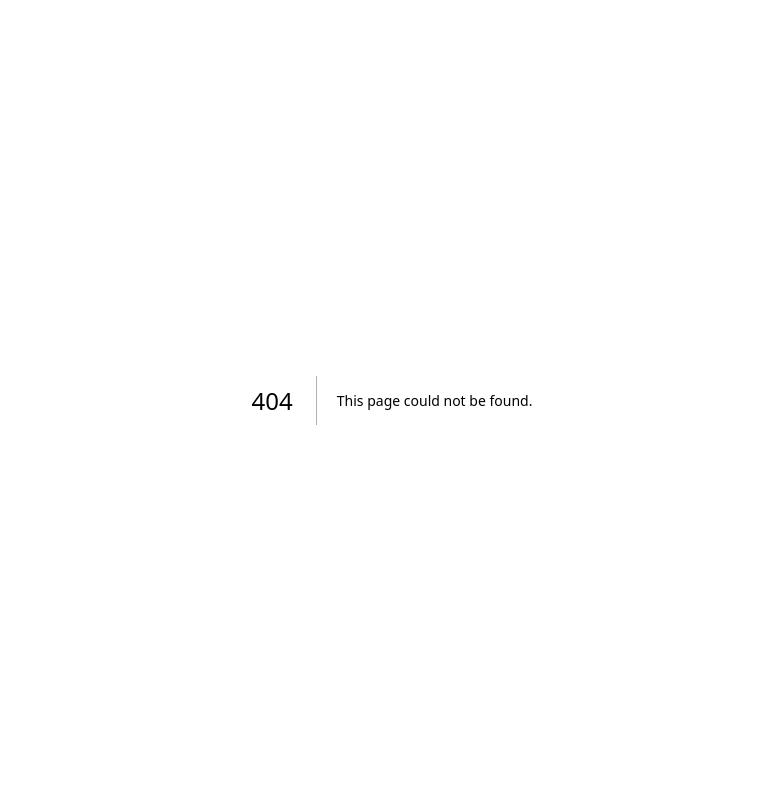
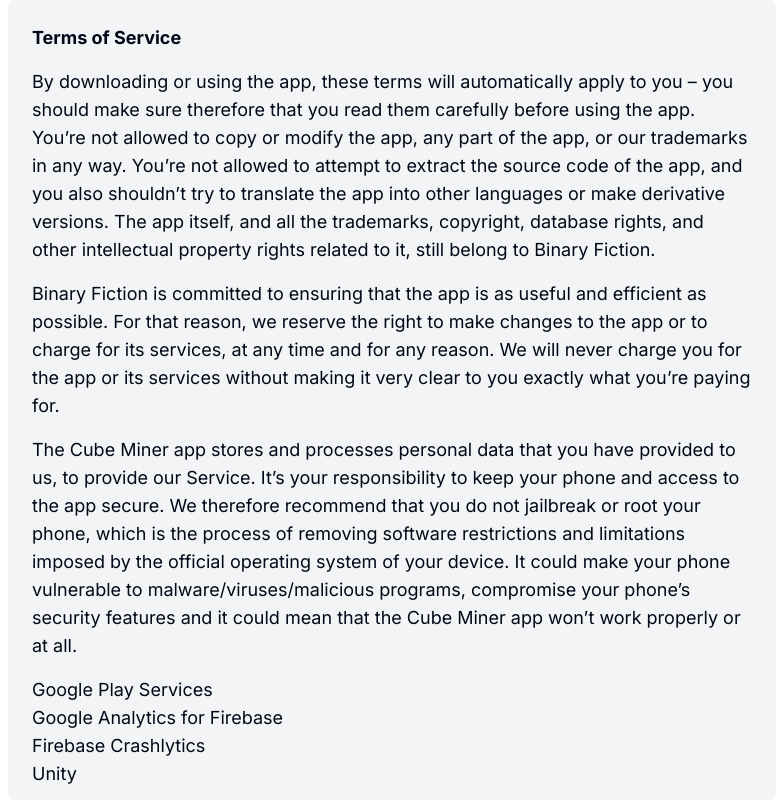
Before and after one commit to Cogito09/binaryfictionweb, a Next.js app: page /privacyPolicy in a window 1280 px wide. Before the commit this address had no page. Shown: the whole page, without its empty margins (248-1029 px from the left). Built offline with nearby package versions, Linux system fonts and the light colour scheme.

Commit message:
before firebase install

```diff
--- a/app/games/page.tsx
+++ b/app/games/page.tsx
@@ -9,7 +9,7 @@
             <div className="bg-gray-100 flex flex-col items-center justify-center h-screen">
                 <div className="flex items-center justify-between pb-4 mb-4">
                     <span className="text-lg">Created Users:</span>
-                    <span className="text-2xl font-bold">500,000</span>
+                    <span className="text-2xl font-bold"> Feature not implemented</span>
                 </div>
                     <Image src="/icons/CM_Icon3.png" alt="Game Screen 1" width={200} height={200} className="rounded-md" />
 
--- /dev/null
+++ b/app/privacyPolicy/page.tsx
@@ -0,0 +1,48 @@
+export default async function PrivacyPolicy() {
+        return (
+            <div className="flex items-center justify-center h-screen">
+                    <div className="max-w-3xl p-6 bg-gray-100 rounded-lg overflow-y-auto max-h-screen">
+                            <p className="text-lg mb-4"><strong>Terms of Service</strong></p>
+                            {/* Previous paragraphs */}
+                            <p className="text-lg mb-4">
+                                    By downloading or using the app, these terms will automatically apply to you – you should make sure therefore that you read them carefully before using the app. You’re not allowed to copy or modify the app, any part of the app, or our trademarks in any way. You’re not allowed to attempt to extract the source code of the app, and you also shouldn’t try to translate the app into other languages or make derivative versions. The app itself, and all the trademarks, copyright, database rights, and other intellectual property rights related to it, still belong to Binary Fiction.
+                            </p>
+                            <p className="text-lg mb-4">
+                                    Binary Fiction is committed to ensuring that the app is as useful and efficient as possible. For that reason, we reserve the right to make changes to the app or to charge for its services, at any time and for any reason. We will never charge you for the app or its services without making it very clear to you exactly what you’re paying for.
+                            </p>
+                            <p className="text-lg mb-4">
+                                    The Cube Miner app stores and processes personal data that you have provided to us, to provide our Service. It’s your responsibility to keep your phone and access to the app secure. We therefore recommend that you do not jailbreak or root your phone, which is the process of removing software restrictions and limitations imposed by the official operating system of your device. It could make your phone vulnerable to malware/viruses/malicious programs, compromise your phone’s security features and it could mean that the Cube Miner app won’t work properly or at all.
+                            </p>
+
+                            <p className="text-lg ">
+                                    Google Play Services
+                            </p>
+                            <p className="text-lg ">
+                                    Google Analytics for Firebase
+                            </p>
+                            <p className="text-lg ">
+                                    Firebase Crashlytics
+                            </p>
+                            <p className="text-lg mb-4">
+                                    Unity
+                            </p>
+                            <p className="text-lg mb-4">
+                                    You should be aware that there are certain things that Binary Fiction will not take responsibility for. Certain functions of the app will require the app to have an active internet connection...
+                            </p>
+                            {/* Continue formatting each paragraph with the same structure */}
+                            <p className="text-lg mb-4">
+                                    At some point, we may wish to update the app. The app is currently available on Android – the requirements for the system (and for any additional systems we decide to extend the availability of the app to) may change, and you’ll need to download the updates if you want to keep using the app...
+                            </p>
+                            <p className="text-lg mb-4">
+                                    Changes to This Terms of Service
+                            </p>
+                            <p className="text-lg mb-4">
+                                    We may update our Terms of Service from time to time. Thus, you are advised to review this page periodically for any changes. We will notify you of any changes by posting the new Terms and Conditions on this page.
+                            </p>
+                            <p className="text-lg mb-4">
+                                    These terms of Service are effective as of 2023-09-28
+                            </p>
+                    </div>
+            </div>
+        )
+}
--- /dev/null
+++ b/app/termsOfService/page.tsx
@@ -0,0 +1,48 @@
+export default async function TermsOfService() {
+    return (
+        <div className="flex items-center justify-center h-screen">
+            <div className="max-w-3xl p-6 bg-gray-100 rounded-lg overflow-y-auto max-h-screen">
+                <p className="text-lg mb-4"><strong>Terms of Service</strong></p>
+                {/* Previous paragraphs */}
+                <p className="text-lg mb-4">
+                    By downloading or using the app, these terms will automatically apply to you – you should make sure therefore that you read them carefully before using the app. You’re not allowed to copy or modify the app, any part of the app, or our trademarks in any way. You’re not allowed to attempt to extract the source code of the app, and you also shouldn’t try to translate the app into other languages or make derivative versions. The app itself, and all the trademarks, copyright, database rights, and other intellectual property rights related to it, still belong to Binary Fiction.
+                </p>
+                <p className="text-lg mb-4">
+                    Binary Fiction is committed to ensuring that the app is as useful and efficient as possible. For that reason, we reserve the right to make changes to the app or to charge for its services, at any time and for any reason. We will never charge you for the app or its services without making it very clear to you exactly what you’re paying for.
+                </p>
+                <p className="text-lg mb-4">
+                    The Cube Miner app stores and processes personal data that you have provided to us, to provide our Service. It’s your responsibility to keep your phone and access to the app secure. We therefore recommend that you do not jailbreak or root your phone, which is the process of removing software restrictions and limitations imposed by the official operating system of your device. It could make your phone vulnerable to malware/viruses/malicious programs, compromise your phone’s security features and it could mean that the Cube Miner app won’t work properly or at all.
+                </p>
+
+                <p className="text-lg ">
+                    Google Play Services
+                </p>
+                <p className="text-lg ">
+                    Google Analytics for Firebase
+                </p>
+                <p className="text-lg ">
+                    Firebase Crashlytics
+                </p>
+                <p className="text-lg mb-4">
+                    Unity
+                </p>
+                <p className="text-lg mb-4">
+                    You should be aware that there are certain things that Binary Fiction will not take responsibility for. Certain functions of the app will require the app to have an active internet connection...
+                </p>
+                {/* Continue formatting each paragraph with the same structure */}
+                <p className="text-lg mb-4">
+                    At some point, we may wish to update the app. The app is currently available on Android – the requirements for the system (and for any additional systems we decide to extend the availability of the app to) may change, and you’ll need to download the updates if you want to keep using the app...
+                </p>
+                <p className="text-lg mb-4">
+                    Changes to This Terms of Service
+                </p>
+                <p className="text-lg mb-4">
+                    We may update our Terms of Service from time to time. Thus, you are advised to review this page periodically for any changes. We will notify you of any changes by posting the new Terms and Conditions on this page.
+                </p>
+                <p className="text-lg mb-4">
+                    These terms of Service are effective as of 2023-09-28
+                </p>
+            </div>
+        </div>
+    )
+}
```
